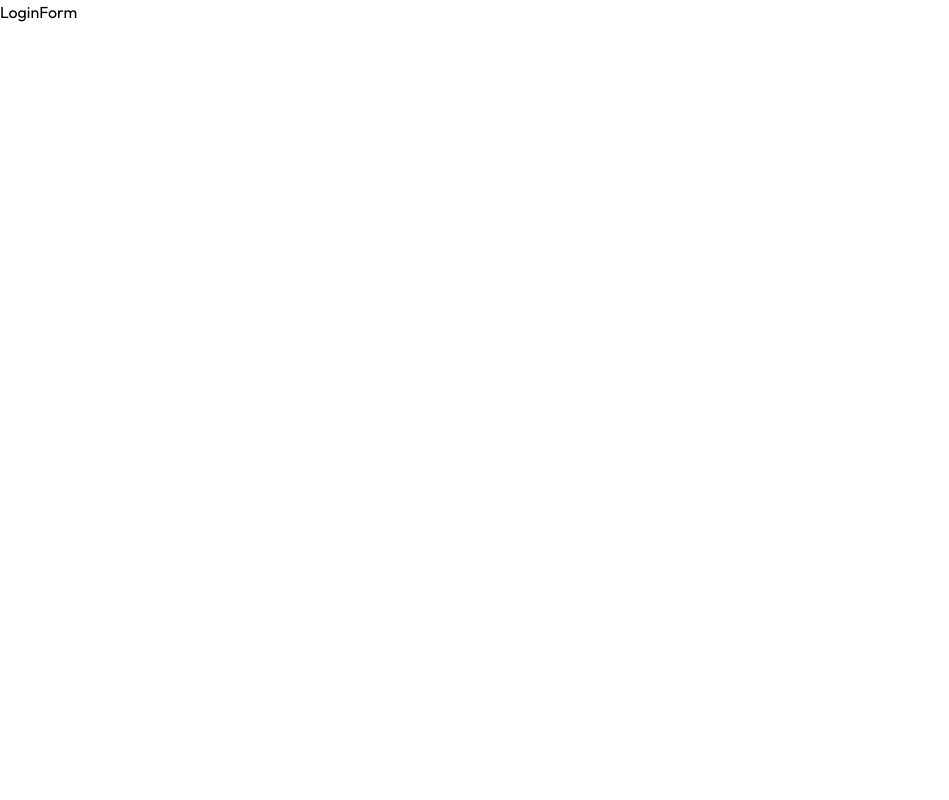
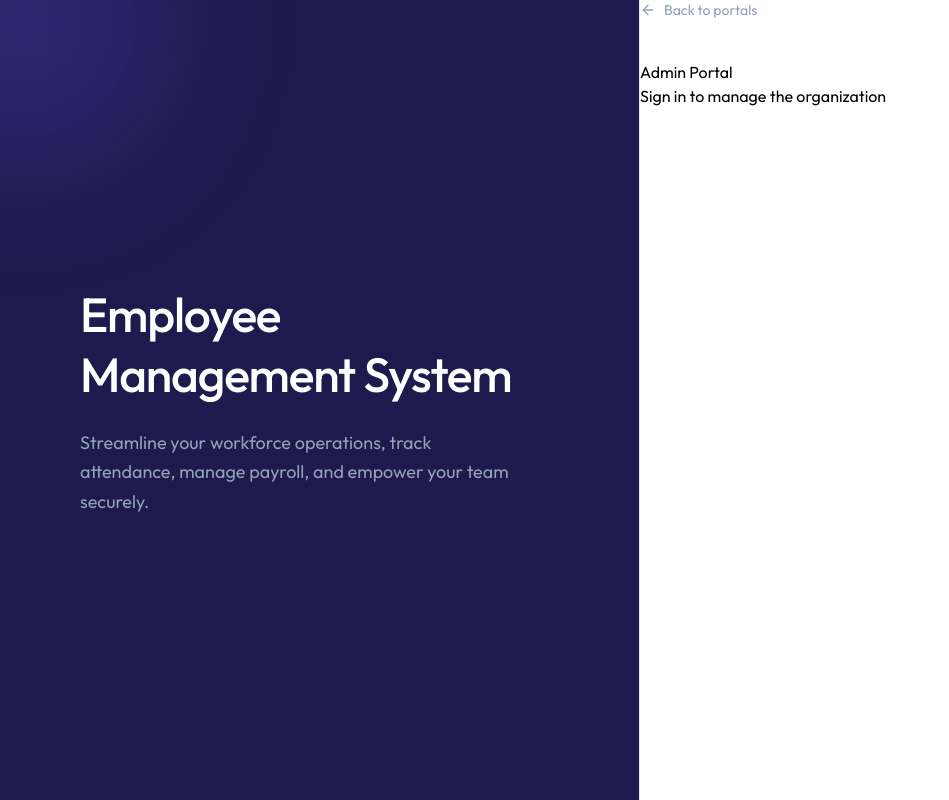
Before and after one commit to btcxinchao/FullStack-EMS, a React (Vite) app in the folder client/: page /login/admin in a window 1280 px wide. Shown: the whole page, without its empty margins (0-949 px from the left). Built offline with nearby package versions, Linux system fonts and the light colour scheme.

Commit message:
Verify Git identity

```diff
--- a/client/src/components/LoginForm.jsx
+++ b/client/src/components/LoginForm.jsx
@@ -1,7 +1,21 @@
+import LoginLeftSide from "./LoginLeftSide"
+import {Link} from "react-router-dom"
+import {ArrowLeftIcon} from "lucide-react"
 
-const LoginForm = () => {
+const LoginForm = ({role,title,subtitle}) => {
   return (
-    <div>LoginForm</div>
+    <div className="min-h-screen flex flex-col md:flex-row  ">
+      <LoginLeftSide/>
+      <div className="w-full max-w-md animate-fade-in">
+        <Link to="/login" className="inline-flex items-center gap-2 text-slate-400 hover:text-slate-700 text-sm mb-10 transition-colors " >
+          <ArrowLeftIcon size={16} /> <p>Back to portals</p>
+        </Link>
+        <div className="mb-8">
+          <h1 className="text-xxl">{title}</h1>
+          <p>{subtitle}</p>
+        </div>
+      </div>
+    </div>
   )
 }
 
```
Also changed, not shown: 1 other file (tests, documents, lock files or other folders).
